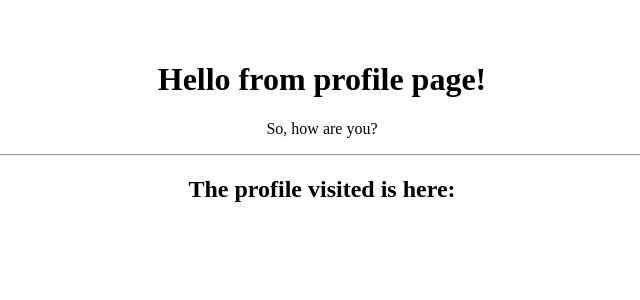
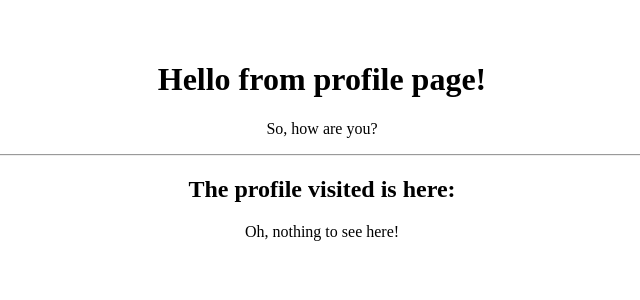
Before and after one commit to CameronTheDeveloper/react-routing-practice, a React (Vite) app: page /profile in a window 1280 px wide. Shown: the top 300 px of the page, without its empty margins (318-958 px from the left). Built offline with nearby package versions, Linux system fonts and the light colour scheme.

Commit message:
Add DefaultProfile.jsx as default route

```diff
--- /dev/null
+++ b/src/components/DefaultProfile.jsx
@@ -0,0 +1,5 @@
+const DefaultProfile = () => {
+    return <p>Oh, nothing to see here!</p>;
+};
+
+export default DefaultProfile;
--- a/src/main.jsx
+++ b/src/main.jsx
@@ -3,6 +3,7 @@ import ReactDOM from "react-dom/client";
 import { createBrowserRouter, RouterProvider } from "react-router-dom";
 import App from "./App";
 import Profile from "./components/Profile";
+import DefaultProfile from "./components/DefaultProfile";
 import Spinach from "./components/Spinach";
 import Popeye from "./components/Popeye";
 
@@ -15,6 +16,7 @@ const router = createBrowserRouter([
     path: "profile",
     element: <Profile />,
     children: [
+      {index: true, element: <DefaultProfile />},
       { path: "spinach", element: <Spinach /> },
       { path: "popeye", element: <Popeye /> },
     ],
```
